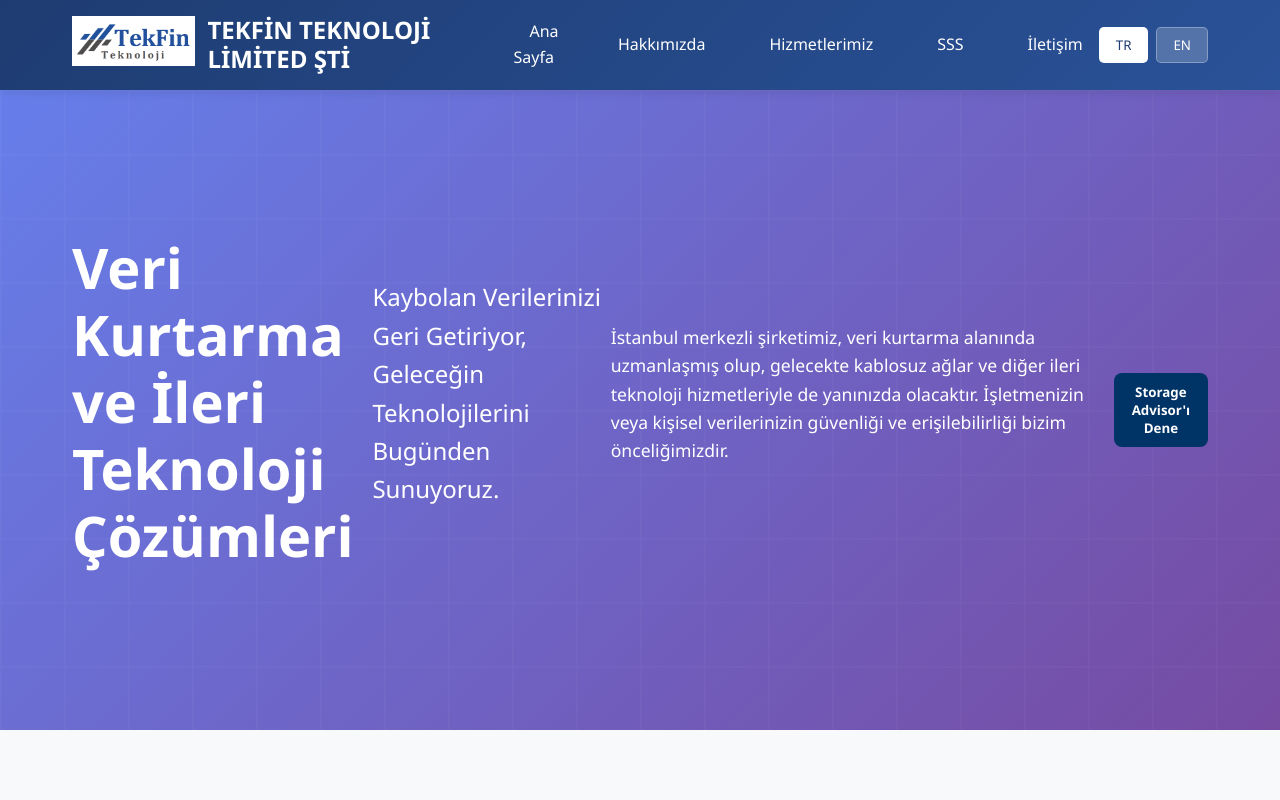
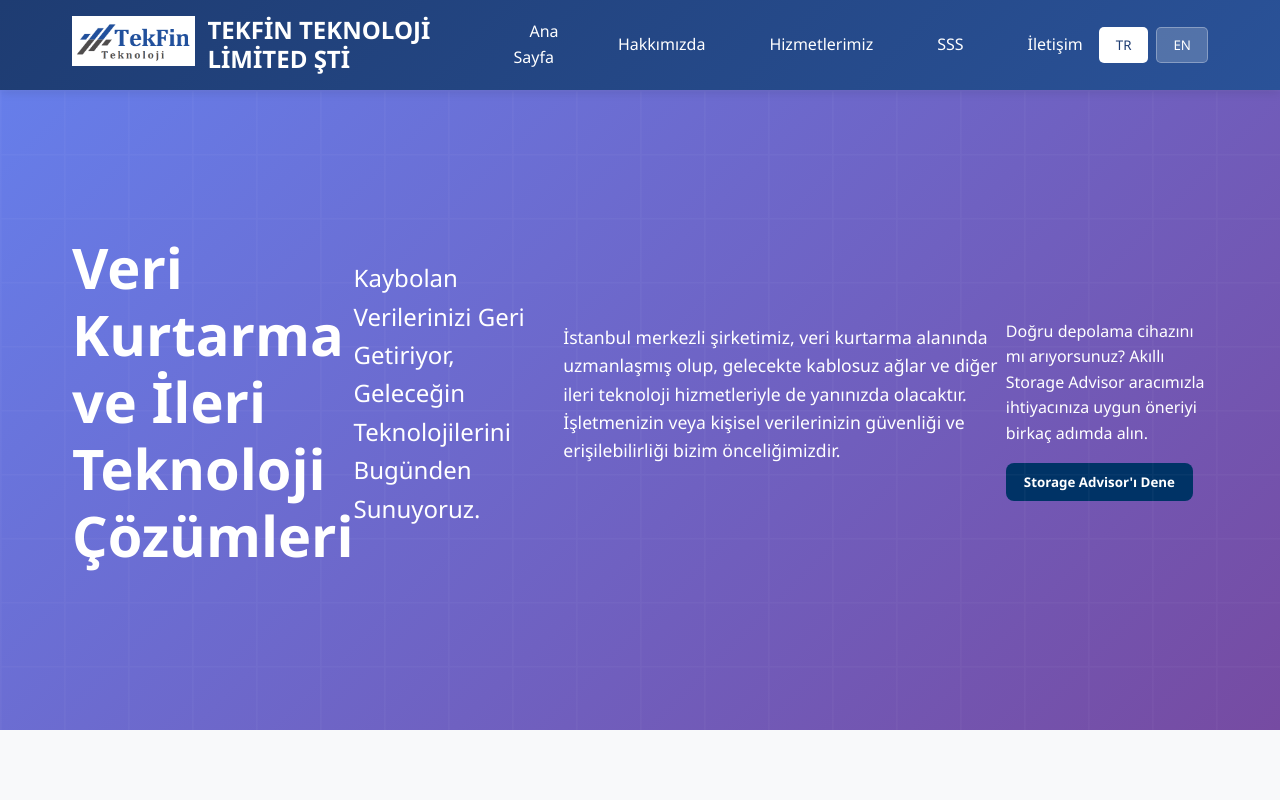
Before and after one commit to SalehKar/tekfin-website, a React (Create React App) app: page / in a window 1280 px wide. Shown: the top 800 px of the page. Built offline with nearby package versions, Linux system fonts and the light colour scheme.

Commit message:
Update HomePage.js

```diff
--- a/src/components/HomePage.js
+++ b/src/components/HomePage.js
@@ -10,6 +10,7 @@ const HomePage = ({ language }) => {
       mainTitle: "Veri Kurtarma ve İleri Teknoloji Çözümleri",
       subtitle: "Kaybolan Verilerinizi Geri Getiriyor, Geleceğin Teknolojilerini Bugünden Sunuyoruz.",
       intro: "İstanbul merkezli şirketimiz, veri kurtarma alanında uzmanlaşmış olup, gelecekte kablosuz ağlar ve diğer ileri teknoloji hizmetleriyle de yanınızda olacaktır. İşletmenizin veya kişisel verilerinizin güvenliği ve erişilebilirliği bizim önceliğimizdir.",
+      landingDescription: "Doğru depolama cihazını mı arıyorsunuz? Akıllı Storage Advisor aracımızla ihtiyacınıza uygun öneriyi birkaç adımda alın.",
       landingBtn: "Storage Advisor'ı Dene",
       services: {
         title: "Hizmetlerimiz",
@@ -42,6 +43,7 @@ const HomePage = ({ language }) => {
       mainTitle: "Data Recovery and Advanced Technology Solutions",
       subtitle: "We Recover Your Lost Data, Providing Tomorrow's Technologies Today.",
       intro: "Our Istanbul-based company specializes in data recovery, and in the future, we will also be by your side with wireless networks and other advanced technology services. The security and accessibility of your business or personal data are our priority.",
+      landingDescription: "Not sure what storage device you need? Use our smart advisor to get a tailored recommendation in seconds!",
       landingBtn: "Try Storage Advisor Tool",
       services: {
         title: "Our Services",
@@ -78,11 +80,12 @@ const HomePage = ({ language }) => {
     <div className="homepage">
       {/* Hero Section */}
       <section className="hero">
-        <div className="container" style={{ position: 'relative', zIndex: 1 }}>
+        <div className="container relative z-10">
           <h1 className="hero-title text-4xl font-bold text-center mb-4">{t.mainTitle}</h1>
           <p className="hero-subtitle text-lg text-center mb-2">{t.subtitle}</p>
-          <p className="hero-intro text-center mb-6">{t.intro}</p>
-          <div className="text-center">
+          <p className="hero-intro text-center mb-6 relative z-20">{t.intro}</p>
+          <div className="text-center mb-4">
+            <p className="text-white text-lg font-medium mb-2">{t.landingDescription}</p>
             <button className="promo-btn" onClick={() => navigate('/storage-advisor')}>
               {t.landingBtn}
             </button>
```
